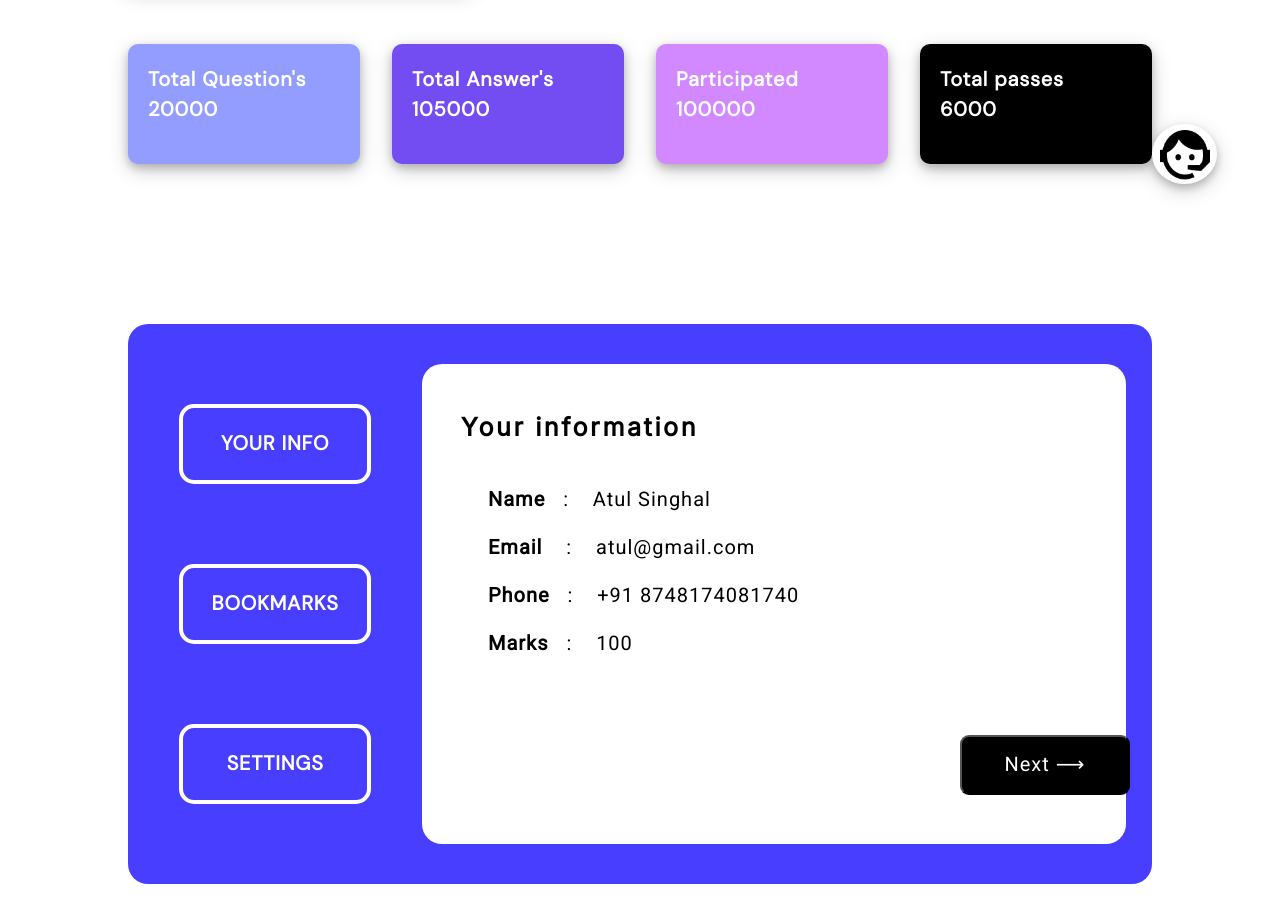
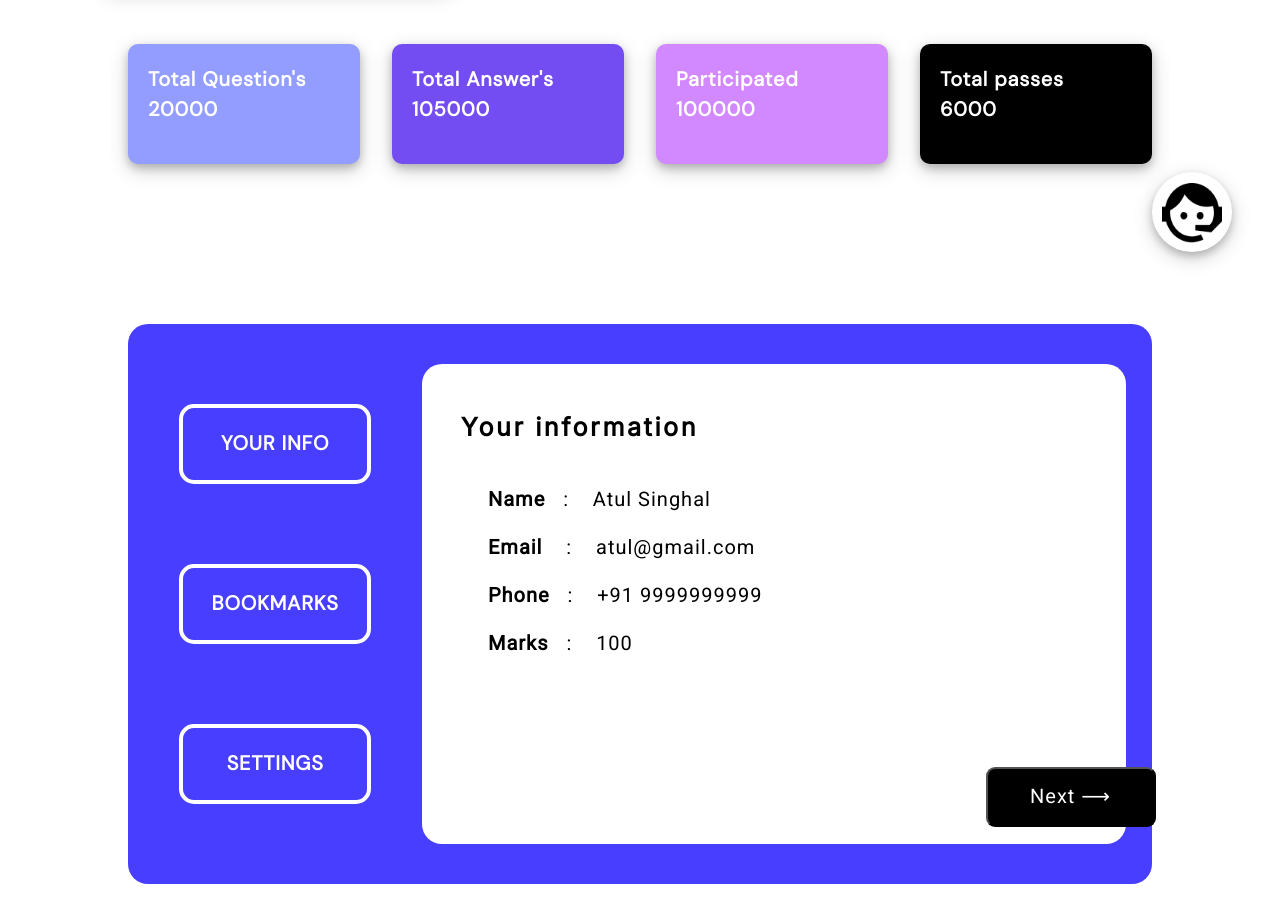
Before and after one commit to utsav-shrma/Dappr, a plain HTML site: page index.html in a window 1280 px wide. Shown: the part 560-1482 px from the top of the page. Drawn offline with Linux system fonts and the light colour scheme; a web font is replaced by a local one.

Commit message:
Minor CSS adjustments

```diff
--- a/css/stylesheet.css
+++ b/css/stylesheet.css
@@ -32,21 +32,21 @@
      #support-icon{
         position: fixed;
 
-        height: 60px;
-        width: 65px;
+        height: 80px;
+        width: 80px;
         background-color: white;
 
         border-radius: 50%;
         border-style: none;
         border-color: white;
         margin-left: 90vw;
-        margin-top: 37vh;
+        margin-top: 43vh;
         box-shadow: 0 4px 8px 0 rgba(0, 0, 0, 0.2), 0 6px 20px 0 rgba(0, 0, 0, 0.19);
      }
 
      #support-icon img{
-        width: 50px;
-        height: 50px;
+        width: 60px;
+        height: 60px;
         margin-top: 5px;
 
      }
@@ -170,6 +170,7 @@
             height: 48.5vh;
             padding-left: 1.5vw;
             padding-top: 1vh;
+            padding-right: 5vw;
             /* box-shadow: 0 4px 8px 0 rgba(0, 0, 0, 0.2), 0 6px 20px 0 rgba(0, 0, 0, 0.19); */
 
 
@@ -336,8 +337,8 @@
             line-height: 35px;
             letter-spacing: 0.05em;
             text-align: center;
-            margin-top: 6vh;
-            margin-left: 42vw;
+            margin-top: 10vh;
+            margin-left: 44vw;
             border-radius: 9px;
 
 
--- a/index.html
+++ b/index.html
@@ -64,7 +64,7 @@
                     <ul>
                         <li><b>Name</b>&nbsp&nbsp&nbsp:&nbsp&nbsp&nbsp Atul Singhal</li>
                         <li><b>Email </b>&nbsp&nbsp&nbsp:&nbsp&nbsp&nbsp atul@gmail.com</li>
-                        <li><b>Phone </b>&nbsp : &nbsp&nbsp&nbsp+91 8748174081740</li>
+                        <li><b>Phone </b>&nbsp : &nbsp&nbsp&nbsp+91 9999999999</li>
                         <li><b>Marks&nbsp&nbsp </b>  : &nbsp&nbsp&nbsp100</li>
                     </ul>
                     <button>Next ⟶</button>
```
